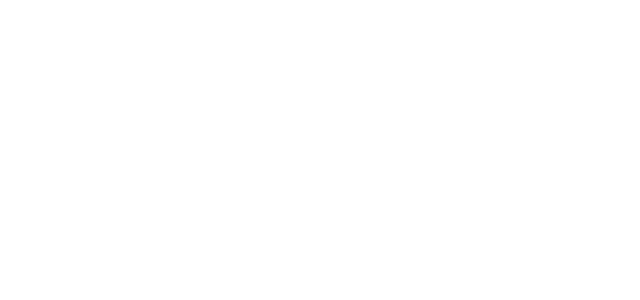
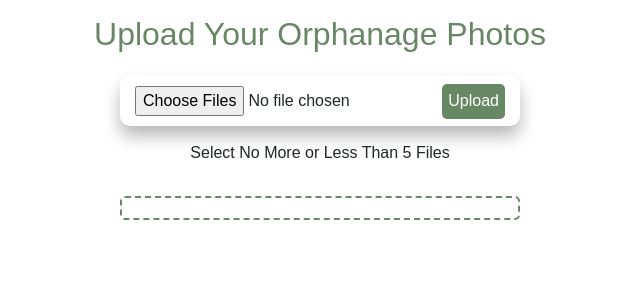
Before and after one commit to ezrambala/help-a-friend, a React (Create React App) app: page /upload-orp-photos/1 in a window 1280 px wide. Before the commit this address had no page. Shown: the top 300 px of the page, without its empty margins (320-960 px from the left). Built offline with nearby package versions, Linux system fonts and the light colour scheme; the HTML template or start-up script is replaced by a standard one; a web font is replaced by a local one.

Commit message:
after implementing upload photos and profile photos for orphanages

```diff
--- a/src/App.js
+++ b/src/App.js
@@ -8,7 +8,9 @@ import Donation from "./pages/Donation/Donation";
 import ToDonateList from "./pages/ToDonateList/ToDonateList";
 import OrphanageNews from "./pages/OrphanageNews/OrphanageNews";
 import Spinner from "./components/Spinner";
+import UploadOrphanageProfilePhoto from "./components/UploadOrphanageProfilePhoto";
 import { BrowserRouter, Routes, Route } from "react-router-dom";
+import UploadOrphanagePhotos from "./components/UploadOrphanagePhotos";
 
 function App() {
   return (
@@ -23,6 +25,8 @@ function App() {
         <Route path="todonate/:userid" element={<ToDonateList />} />
         <Route path="news" element={<OrphanageNews />} />
         <Route path="spinner" element={<Spinner />} />
+        <Route path="upload-orp-profile-photo/:orphanageid" element={<UploadOrphanageProfilePhoto />} />
+        <Route path="upload-orp-photos/:orphanageid" element={<UploadOrphanagePhotos />} />
         {/* <Route path="*" element={<NoPage />} /> */}
       </Routes>
     </BrowserRouter>
--- /dev/null
+++ b/src/components/ComponentsCss/uploadorphanagephotos.css
@@ -0,0 +1,73 @@
+
+.uploadmul-container{
+    min-width:1250px;
+    height: 100vh;
+    padding-top: 15px;
+    display: flex;
+    flex-direction: column;
+    align-items: center;
+    justify-content: flex-start;
+    gap: 15px;
+}
+
+.upload-mul-pic-form{
+    width: 400px;
+    height: 50px;
+    padding: 15px;
+    background-color: rgb(255, 255, 255);
+    border-radius: 10px;
+    display: flex;
+    justify-content: space-between;
+    align-items: center;
+    box-shadow: 0px 10px 16px 0px rgba(161,161,161,0.75);
+    -webkit-box-shadow: 0px 10px 16px 0px rgba(161,161,161,0.75);
+    -moz-box-shadow: 0px 10px 16px 0px rgba(161,161,161,0.75);
+}
+
+.um-upload-btn{
+    outline: none;
+    border: none;
+    border-radius: 5px;
+    height: 35px;
+    background-color: #688865;
+    color: white;
+    transition: 0.3s;
+}
+
+.um-upload-btn:hover{
+    margin-bottom: 3px;
+    transition: 0.3s;
+    box-shadow: 0px 9px 11px 0px rgba(211,227,209,0.75);
+    -webkit-box-shadow: 0px 9px 11px 0px rgba(211,227,209,0.75);
+    -moz-box-shadow: 0px 9px 11px 0px rgba(211,227,209,0.75);
+}
+
+.ol-um-class{
+    width: 400px;
+    border: #688865 2px dashed;
+    padding: 10px 0px 10px 30px;
+    border-radius: 5px;
+    box-sizing: border-box;
+
+}
+
+.upload-img-header{
+    color: #688865;
+}
+
+
+
+/* for upload Orphanage profile photo */
+.outerbar-loading{
+    width: 400px;
+    margin-top: 20px;
+    border-radius: 8px;
+    background-color: #a7b7a5a7;
+    height: 35px;
+    overflow: hidden;
+}
+
+.innerbar{
+    height: 100%;
+    padding: 5px;
+}
--- /dev/null
+++ b/src/components/UploadOrphanagePhotos.jsx
@@ -0,0 +1,131 @@
+import { useState, useEffect } from "react";
+import { storage } from "../firebase/config";
+import { ref, getDownloadURL, uploadBytesResumable } from "firebase/storage";
+import { useParams, useNavigate } from "react-router-dom";
+import { db } from "../firebase/config";
+import { setDoc, doc } from "firebase/firestore";
+import "./ComponentsCss/uploadorphanagephotos.css";
+
+export default function UploadOrphanagePhotos() {
+  const [selectedFiles, setSelectedFiles] = useState([]);
+  const [imgUrl, setImgUrl] = useState([]);
+  //imgurlAsList is so that i dont have to map through imgUrl when storing it in the database
+  //and img url is so that i can count when the urls are up to 5 and render particular codes
+  // const [imgUrlAsList, setImgUrlAsList] = useState({});
+  const [progresspercent, setProgresspercent] = useState(0);
+  const navigate = useNavigate();
+  const params = useParams();
+  const orphanageId = params.orphanageid;
+  let count = 1;
+  let countTwo = 1;
+
+  useEffect(() => {
+    console.log(imgUrl);
+  }, [imgUrl]);
+
+  const maxFiles = 5;
+
+  const handleFileChange = (event) => {
+    const files = event.target.files;
+    const filesArray = Array.from(files).slice(0, maxFiles);
+    setSelectedFiles(filesArray);
+  };
+
+  const handleUpload = (event) => {
+    event.preventDefault();
+
+    if (selectedFiles.length == 5 && imgUrl < 6) {
+      selectedFiles.map((file) => {
+        const imageiden = "photo" + count;
+        const storageRef = ref(
+          storage,
+          `photos/orphanagePhotos/${orphanageId}/${imageiden}`
+        );
+        const uploadTask = uploadBytesResumable(storageRef, file);
+        //the next line tracks the progress and error of each file upload
+        uploadTask.on(
+          "state_changed",
+          (snapshot) => {
+            const progress = Math.round(
+              (snapshot.bytesTransferred / snapshot.totalBytes) * 100
+            );
+            setProgresspercent(progress);
+          },
+          (error) => {
+            alert(error);
+          },
+          () => {
+            alert("success");
+            getDownloadURL(uploadTask.snapshot.ref).then((downloadURL) => {
+
+              setImgUrl((prevImgUrl) => [
+                ...prevImgUrl,
+                { photoUrl: downloadURL },
+              ]);
+              // setImgUrlAsList((prevImgUrlAslist) => ({
+              //   ...prevImgUrlAslist,
+              //   [imageiden]: downloadURL,
+              // }));
+
+            });
+          }
+        );
+        count = count + 1;
+      });
+    } else {
+      alert("YOU MUST UPLOAD 5 IMAGES ONLY");
+    }
+  };
+
+  //this statement below is to check if the img urls are up to 5 then map through them and store them-
+  // as an object field in the orphanages collection under the orphanage document that has the-
+  // orphangeId as document id
+  useEffect(() => {
+  if (imgUrl.length == 5) {
+    imgUrl.map((imges) => {
+      let imageidentwo = "url" + countTwo;
+      const storePhotourl = async () => {
+        await setDoc(
+          doc(db, "orphanages", orphanageId),
+          {
+            orphanage_photos: {
+              [imageidentwo]: imges.photoUrl,
+            },
+          },
+          { merge: true }
+        );
+      };
+      storePhotourl();
+      alert(imageidentwo);
+      countTwo = countTwo + 1;
+    });
+    navigate("/upload-orp-profile-photo/" + orphanageId);
+  }
+}, [imgUrl])
+
+  return (
+    <div className="uploadmul-container">
+      <h2 className="dp-heading-font-family upload-img-header">
+        Upload Your Orphanage Photos
+      </h2>
+      <form
+        onSubmit={handleUpload}
+        onChange={handleFileChange}
+        className="upload-mul-pic-form"
+      >
+        <input type="file" multiple className="dp-heading-font-family" />
+        <button className="um-upload-btn dp-heading-font-family" type="submit">
+          Upload
+        </button>
+      </form>
+      <p className="dp-heading-font-family">
+        Select No More or Less Than 5 Files
+      </p>
+      <ol className="ol-um-class dp-heading-font-family">
+        {selectedFiles.map((file, index) => (
+          <li key={index}>{file.name}</li>
+        ))}
+      </ol>
+    </div>
+  );
+}
--- /dev/null
+++ b/src/components/UploadOrphanageProfilePhoto.jsx
@@ -0,0 +1,90 @@
+// import './App.css';
+import { useState, useEffect } from "react";
+import { storage } from "../firebase/config";
+import { ref, getDownloadURL, uploadBytesResumable } from "firebase/storage";
+import { useParams, useNavigate } from "react-router-dom";
+import { db } from "../firebase/config";
+import { setDoc, doc } from "firebase/firestore";
+import "./ComponentsCss/uploadorphanagephotos.css";
+
+function UploadOrphanageProfilePhoto() {
+  const [imgUrl, setImgUrl] = useState(null);
+  const [progresspercent, setProgresspercent] = useState(0);
+  const [uploadToDb, setUploadtoDb] = useState(false);
+  const navigate = useNavigate();
+  const params = useParams();
+  const orphanageId = params.orphanageid;
+  const fileEName = "orphanag-profile-photo";
+
+  const handleSubmit = (e) => {
+    e.preventDefault();
+    const file = e.target[0]?.files[0];
+    if (!file) return;
+    const storageRef = ref(
+      storage,
+      `photos/orphanagePhotos/${orphanageId}/profile-photo/${fileEName}`
+    );
+    const uploadTask = uploadBytesResumable(storageRef, file);
+
+    uploadTask.on(
+      "state_changed",
+      (snapshot) => {
+        const progress = Math.round(
+          (snapshot.bytesTransferred / snapshot.totalBytes) * 100
+        );
+        setProgresspercent(progress);
+      },
+      (error) => {
+        alert(error);
+      },
+      () => {
+        getDownloadURL(uploadTask.snapshot.ref).then((downloadURL) => {
+          setImgUrl(downloadURL);
+          setUploadtoDb(true);
+        });
+
+      }
+    );
+  };
+  useEffect(() => {
+    if (uploadToDb) {
+      const storePhotourl = async () => {
+        await setDoc(
+          doc(db, "orphanages", orphanageId),
+          {
+            orphanage_profile_photo: imgUrl,
+          },
+          { merge: true }
+        );
+        alert("image uploaded");
+      };
+      storePhotourl();
+    }
+  }, [uploadToDb]);
+  //this file and upload orphanage photos use the same css classes
+  return (
+    <div className="uploadmul-container">
+      <h2 className="dp-heading-font-family upload-img-header">
+        Upload Your Orphanage Profile Photo
+      </h2>
+      <form onSubmit={handleSubmit} className="upload-mul-pic-form">
+        <input type="file" className="dp-heading-font-family" />
+        <button type="submit" className="um-upload-btn dp-heading-font-family">
+          Upload
+        </button>
+      </form>
+      {!imgUrl && (
+        <div className="outerbar-loading">
+          <div
+            className="innerbar"
+            style={{ width: `${progresspercent}%`, backgroundColor: "#688865" }}
+          >
+            {progresspercent}%
+          </div>
+        </div>
+      )}
+      {imgUrl && <img src={imgUrl} alt="uploaded file" height={200} />}
+    </div>
+  );
+}
+export default UploadOrphanageProfilePhoto;
--- a/src/firebase/config.js
+++ b/src/firebase/config.js
@@ -3,6 +3,7 @@ import { initializeApp } from "firebase/app";
 import { getAnalytics } from "firebase/analytics";
 import { getAuth } from "firebase/auth";
 import { getFirestore } from "firebase/firestore";
+import { getStorage } from "firebase/storage";
 // TODO: Add SDKs for Firebase products that you want to use
 // https://firebase.google.com/docs/web/setup#available-libraries
 
@@ -22,4 +23,5 @@ const firebaseConfig = {
 export const app = initializeApp(firebaseConfig);
 export const auth = getAuth(app);
 export const db = getFirestore(app);
+export const storage = getStorage(app);
 // const analytics = getAnalytics(app);
--- a/src/pages/OrpanageRegistration/OrpRegister.jsx
+++ b/src/pages/OrpanageRegistration/OrpRegister.jsx
@@ -1,9 +1,11 @@
 import React, { useState } from "react";
 import "./orpregister.css";
-import { collection, addDoc } from "firebase/firestore";
+import { collection, addDoc, serverTimestamp } from "firebase/firestore";
 import { db } from "../../firebase/config";
+import { useNavigate } from "react-router-dom";
 
 export default function OrpRegister() {
+  const navigate = useNavigate();
   const [formInfo, setFormInfo] = useState({
     name: "",
     address: "",
@@ -47,9 +49,12 @@ export default function OrpRegister() {
       orphanage_biography: formInfo.orpBio,
       living_condition: formInfo.livingCon,
       special_needs_description: formInfo.speNeedsDescrip,
+      createdAt: serverTimestamp(),
     })
-      .then(() => {
+      .then((docRef) => {
         alert("Orphanage Registered");
+        alert(docRef.id);
+        navigate("/upload-orp-photos/" + docRef.id)
       })
       .catch((error) => {
         const errorCode = error.code;
--- a/src/pages/Orphanage/Orphanage.css
+++ b/src/pages/Orphanage/Orphanage.css
@@ -4,7 +4,7 @@
 
 .two-pagecontent{
     min-width: 1250px;
-    max-width: 1500px;
+
 }
 /* for header */
 
@@ -258,8 +258,13 @@
 
 .two-orp-img-list{
     padding: 10px;
-    overflow-x: auto;
-    overflow-y: hidden;
+    overflow-x:scroll;
+
+    display: flex;
+    align-items: center;
+    gap: 20px;
+    width: 1100px;
+    height: 350px;
 }
 
 .two-orp-img-one{
@@ -268,10 +273,14 @@
     border-radius: 5px;
     overflow: hidden;
     width: 250px;
-    height: 200px;
+    height: 250px;
     background-color: #b6d9b3;
-    transition: 0.3s;
+    transition:1s;
+}
 
+.two-orp-img-one:hover{
+    z-index: 120;
+    transform: scale(1.2) translateY(-10px);
 }
 
 .liv-cn-gender-dis{
```
Also changed, not shown: src/pages/Orphanage/Orphanage.jsx (+28 -10 lines).
